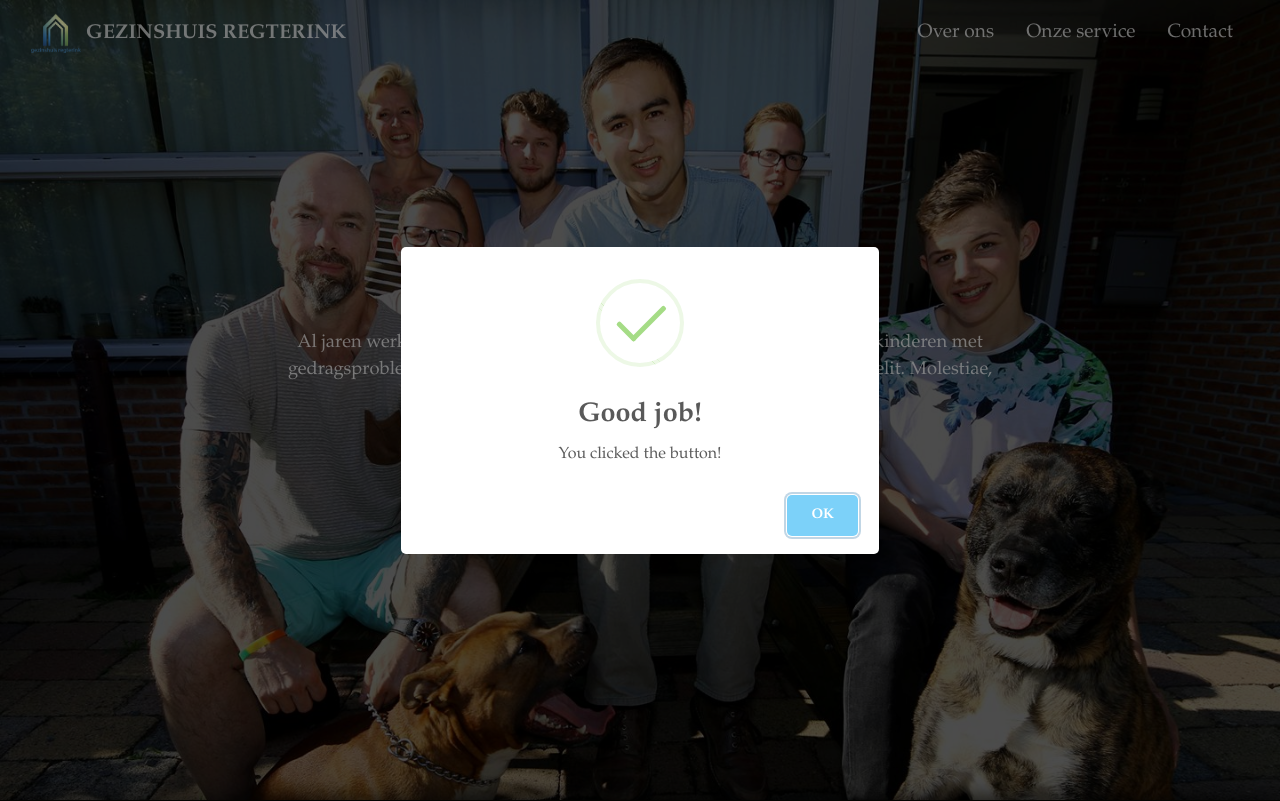
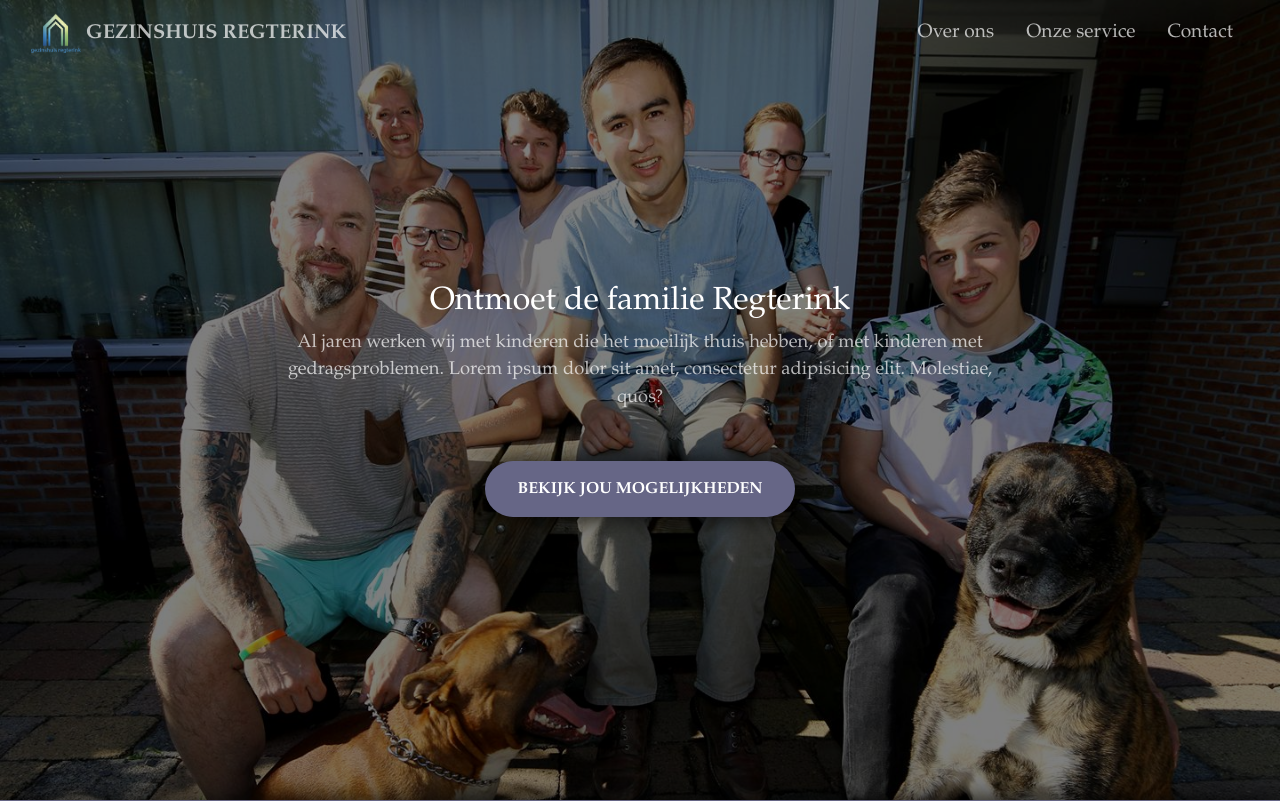
Before and after one commit to 14CD/Regterink, a PHP site: page / in a window 1280 px wide. Shown: the top 801 px of the page. Run offline with PHP 8.4, Linux system fonts and the light colour scheme; some libraries are stand-ins or nearby versions.

Commit message:
sweetalert uit index

```diff
--- a/views/index.view.php
+++ b/views/index.view.php
@@ -39,7 +39,6 @@
                             quos?</p>
                         <a class="btn btn-primary btn-xl js-scroll-trigger line" href="#about">Bekijk jou
                             mogelijkheden</a>
-                        <script>swal("Good job!", "You clicked the button!", "success");</script>
                     </div>
                 </div>
             </div>
```
